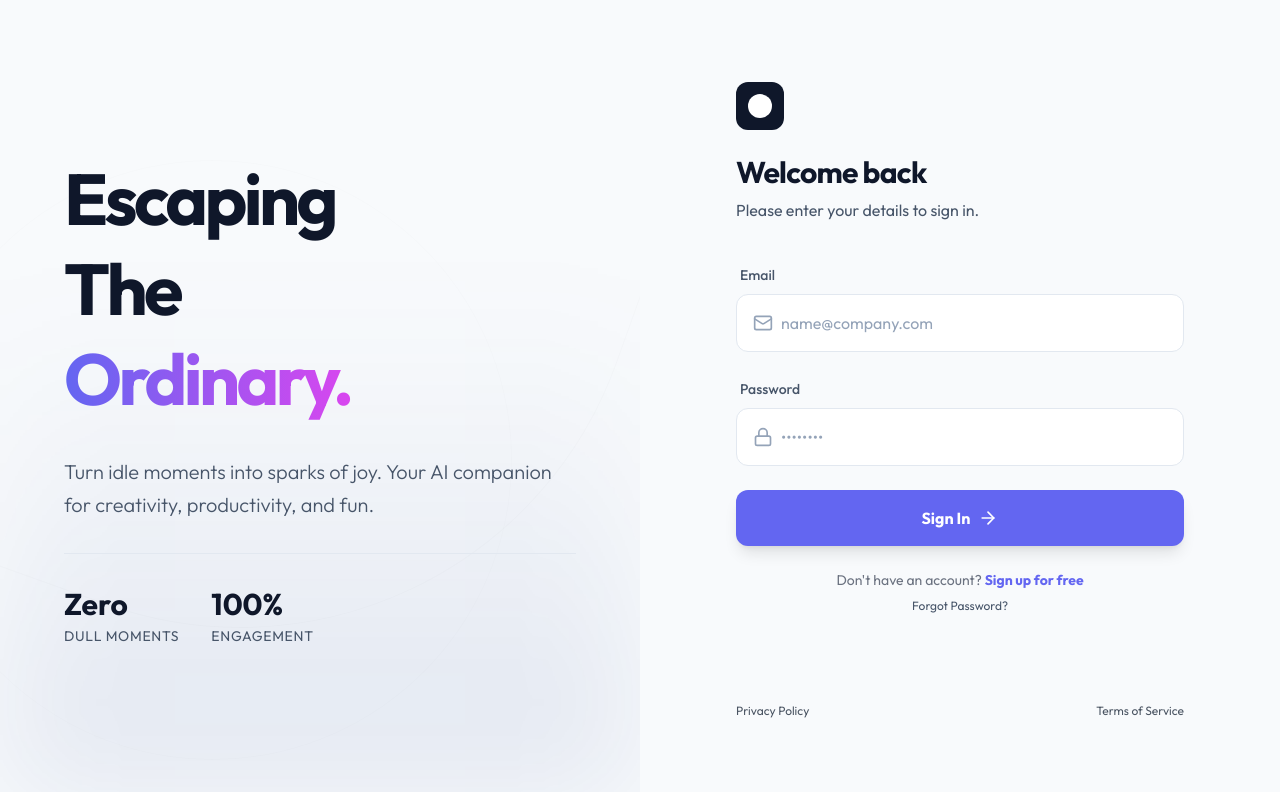
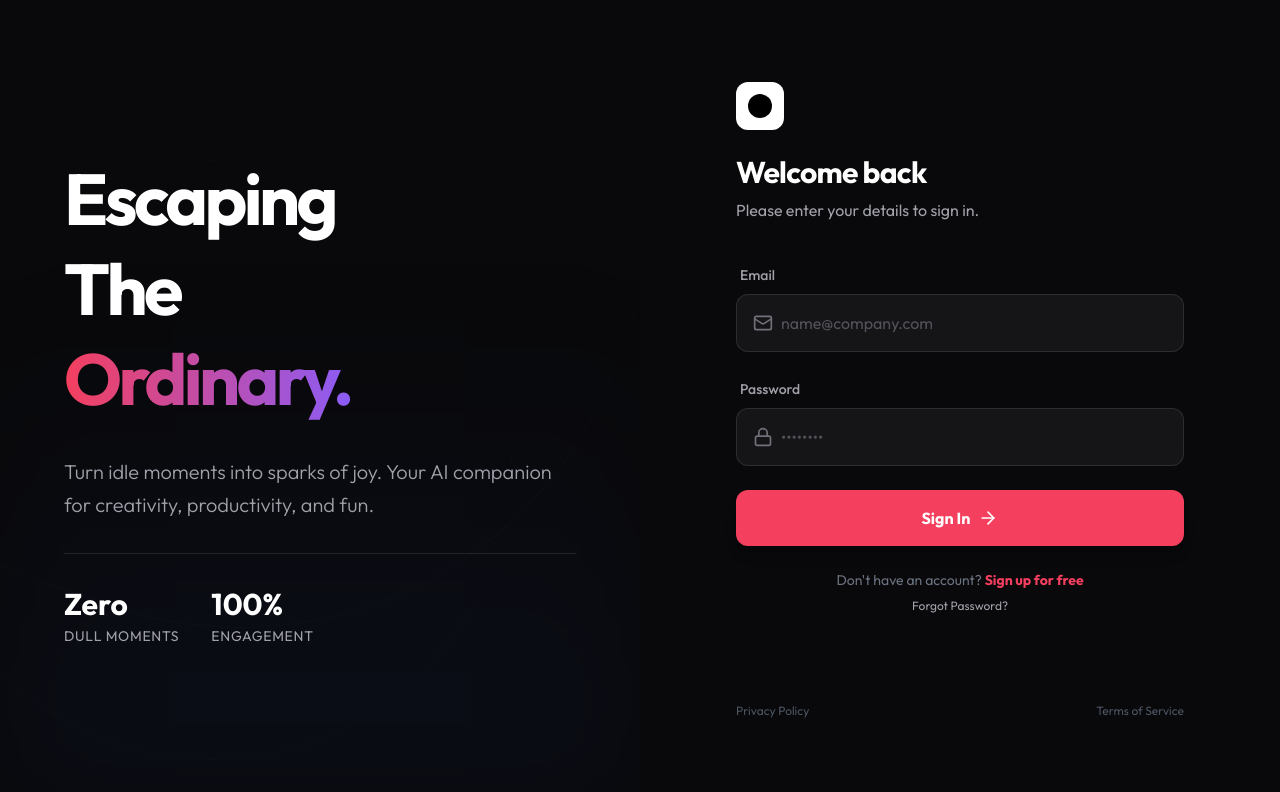
Before and after one commit to Joelrtharakan/AI-Powered-Boredom-Breaker-System-Using-Emotion-Detection-and-Personalized-Activity-Generation, a React app in the folder frontend/: page /login in a window 1280 px wide. Shown: the top 792 px of the page. Built offline with nearby package versions, Linux system fonts and the light colour scheme; the HTML template or start-up script is replaced by a standard one.

Commit message:
changed the frontend

```diff
--- a/frontend/src/index.css
+++ b/frontend/src/index.css
@@ -24,8 +24,8 @@
     z-index: -50;
     @apply bg-background;
     background-image:
-      linear-gradient(rgba(0, 0, 0, 0.05) 1px, transparent 1px),
-      linear-gradient(90deg, rgba(0, 0, 0, 0.05) 1px, transparent 1px);
+      linear-gradient(rgba(255, 255, 255, 0.03) 1px, transparent 1px),
+      linear-gradient(90deg, rgba(255, 255, 255, 0.03) 1px, transparent 1px);
     background-size: 50px 50px;
     pointer-events: none;
   }
@@ -34,12 +34,12 @@
 @layer components {
 
   .glass-nav {
-    @apply bg-white/70 backdrop-blur-md border-b border-slate-200/60 sticky top-0 z-50;
+    @apply bg-background/80 backdrop-blur-md border-b border-white/5 sticky top-0 z-50;
   }
 
   .glass-card {
-    /* Light glass card */
-    @apply bg-white/60 backdrop-blur-xl border border-white/60 rounded-3xl shadow-lg transition-all duration-300 hover:shadow-xl hover:bg-white/80 hover:-translate-y-1;
+    /* Dark glass card */
+    @apply bg-surface/50 backdrop-blur-xl border border-white/5 rounded-3xl shadow-lg transition-all duration-300 hover:shadow-neon hover:border-primary/40 hover:-translate-y-1;
   }
 
   .btn-primary {
@@ -48,7 +48,7 @@
 
   /* Neon Gradient Text */
   .gradient-text-anim {
-    background: linear-gradient(to right, #818cf8, #d946ef, #22d3ee);
+    background: linear-gradient(to right, #f43f5e, #8b5cf6, #06b6d4);
     -webkit-background-clip: text;
     background-clip: text;
     color: transparent;
@@ -62,16 +62,16 @@
 }
 
 ::-webkit-scrollbar-track {
-  background: #f1f5f9;
+  background: #09090b;
 }
 
 ::-webkit-scrollbar-thumb {
-  background: #cbd5e1;
+  background: #27272a;
   border-radius: 4px;
 }
 
 ::-webkit-scrollbar-thumb:hover {
-  background: #94a3b8;
+  background: #3f3f46;
 }
 
 /* Custom Animations */
--- a/frontend/src/pages/Login.jsx
+++ b/frontend/src/pages/Login.jsx
@@ -54,7 +54,7 @@ export default function Login() {
     };
 
     return (
-        <div className="flex min-h-screen bg-slate-50 text-txt-main overflow-x-hidden relative selection:bg-primary/20 flex-col lg:flex-row">
+        <div className="flex min-h-screen bg-background text-txt-main overflow-x-hidden relative selection:bg-primary/20 flex-col lg:flex-row">
             {/* Split Layout: Left Side (Visuals) */}
             <div className="hidden lg:flex w-full lg:w-1/2 relative items-center justify-center p-12 overflow-hidden min-h-[300px] lg:min-h-screen">
                 {/* Abstract animated shapes */}
@@ -62,12 +62,12 @@ export default function Login() {
                     <motion.div
                         animate={{ rotate: 360 }}
                         transition={{ duration: 100, repeat: Infinity, ease: "linear" }}
-                        className="absolute -top-[50%] -left-[50%] w-[1000px] h-[1000px] rounded-[40%] border border-slate-900/5 opacity-30"
+                        className="absolute -top-[50%] -left-[50%] w-[1000px] h-[1000px] rounded-[40%] border border-white/5 opacity-30"
                     />
                     <motion.div
                         animate={{ rotate: -360 }}
                         transition={{ duration: 150, repeat: Infinity, ease: "linear" }}
-                        className="absolute top-[20%] right-[20%] w-[600px] h-[600px] rounded-full border border-slate-900/5 opacity-20"
+                        className="absolute top-[20%] right-[20%] w-[600px] h-[600px] rounded-full border border-white/5 opacity-20"
                     />
                 </div>
 
@@ -77,7 +77,7 @@ export default function Login() {
                         initial={{ opacity: 0, y: 20 }}
                         animate={{ opacity: 1, y: 0 }}
                         transition={{ duration: 0.8, delay: 0.2 }}
-                        className="text-7xl font-bold tracking-tighter leading-tight text-slate-900"
+                        className="text-7xl font-bold tracking-tighter leading-tight text-white"
                     >
                         Escaping<br />
                         The<br />
@@ -97,14 +97,14 @@ export default function Login() {
                         initial={{ opacity: 0 }}
                         animate={{ opacity: 1 }}
                         transition={{ duration: 0.8, delay: 0.6 }}
-                        className="flex gap-8 pt-8 border-t border-slate-200"
+                        className="flex gap-8 pt-8 border-t border-white/10"
                     >
                         <div>
-                            <div className="text-3xl font-bold text-slate-900">Zero</div>
+                            <div className="text-3xl font-bold text-white">Zero</div>
                             <div className="text-sm text-txt-muted uppercase tracking-wider mt-1">Dull Moments</div>
                         </div>
                         <div>
-                            <div className="text-3xl font-bold text-slate-900">100%</div>
+                            <div className="text-3xl font-bold text-white">100%</div>
                             <div className="text-sm text-txt-muted uppercase tracking-wider mt-1">Engagement</div>
                         </div>
                     </motion.div>
@@ -126,10 +126,10 @@ export default function Login() {
                     className="w-full max-w-md space-y-10 relative z-10"
                 >
                     <div className="space-y-2">
-                        <div className="w-12 h-12 bg-slate-900 rounded-xl mb-6 flex items-center justify-center">
-                            <div className="w-6 h-6 bg-white rounded-full" />
+                        <div className="w-12 h-12 bg-white rounded-xl mb-6 flex items-center justify-center">
+                            <div className="w-6 h-6 bg-black rounded-full" />
                         </div>
-                        <h2 className="text-3xl font-bold tracking-tight text-slate-900">{isResetting ? "Reset Password" : "Welcome back"}</h2>
+                        <h2 className="text-3xl font-bold tracking-tight text-white">{isResetting ? "Reset Password" : "Welcome back"}</h2>
                         <p className="text-txt-muted">{isResetting ? "Enter your email and a new password." : "Please enter your details to sign in."}</p>
                     </div>
 
@@ -140,13 +140,13 @@ export default function Login() {
                             className="space-y-2"
                         >
                             <label className="text-sm font-medium text-txt-muted ml-1">Email</label>
-                            <div className={`relative transition-all duration-300 rounded-xl bg-white border ${focusedField === 'email' ? 'border-primary ring-1 ring-primary/20' : 'border-slate-200'}`}>
+                            <div className={`relative transition-all duration-300 rounded-xl bg-white/5 border ${focusedField === 'email' ? 'border-primary ring-1 ring-primary/20' : 'border-white/10'}`}>
                                 <div className="absolute inset-y-0 left-0 pl-4 flex items-center pointer-events-none">
-                                    <Mail className={`h-5 w-5 transition-colors ${focusedField === 'email' ? 'text-primary' : 'text-slate-400'}`} />
+                                    <Mail className={`h-5 w-5 transition-colors ${focusedField === 'email' ? 'text-primary' : 'text-zinc-500'}`} />
                                 </div>
                                 <input
                                     type="email"
-                                    className="block w-full pl-11 pr-4 py-4 bg-transparent text-slate-900 placeholder-slate-400 focus:outline-none rounded-xl"
+                                    className="block w-full pl-11 pr-4 py-4 bg-transparent text-white placeholder-zinc-600 focus:outline-none rounded-xl"
                                     placeholder="name@company.com"
                                     value={email}
                                     onChange={e => setEmail(e.target.value)}
@@ -163,13 +163,13 @@ export default function Login() {
                             className="space-y-2"
                         >
                             <label className="text-sm font-medium text-txt-muted ml-1">{isResetting ? "New Password" : "Password"}</label>
-                            <div className={`relative transition-all duration-300 rounded-xl bg-white border ${focusedField === 'password' ? 'border-primary ring-1 ring-primary/20' : 'border-slate-200'}`}>
+                            <div className={`relative transition-all duration-300 rounded-xl bg-white/5 border ${focusedField === 'password' ? 'border-primary ring-1 ring-primary/20' : 'border-white/10'}`}>
                                 <div className="absolute inset-y-0 left-0 pl-4 flex items-center pointer-events-none">
-                                    <Lock className={`h-5 w-5 transition-colors ${focusedField === 'password' ? 'text-primary' : 'text-slate-400'}`} />
+                                    <Lock className={`h-5 w-5 transition-colors ${focusedField === 'password' ? 'text-primary' : 'text-zinc-500'}`} />
                                 </div>
                                 <input
                                     type="password"
-                                    className="block w-full pl-11 pr-4 py-4 bg-transparent text-slate-900 placeholder-slate-400 focus:outline-none rounded-xl"
+                                    className="block w-full pl-11 pr-4 py-4 bg-transparent text-white placeholder-zinc-600 focus:outline-none rounded-xl"
                                     placeholder={isResetting ? "New secure password" : "••••••••"}
                                     value={password}
                                     onChange={e => setPassword(e.target.value)}
--- a/frontend/tailwind.config.js
+++ b/frontend/tailwind.config.js
@@ -7,25 +7,25 @@ export default {
     theme: {
         extend: {
             colors: {
-                // Theme: "Morning Mist" - Light, Airy, Premium
-                background: '#f8fafc', // Slate 50
-                surface: '#ffffff',    // White
+                // Theme: "Obsidian Pro" - Dark, Clean, Rose Accents
+                background: '#09090b', // Zinc 950
+                surface: '#18181b',    // Zinc 900
                 primary: {
-                    DEFAULT: '#6366f1', // Indigo 500
-                    dark: '#4f46e5',    // Indigo 600
-                    light: '#818cf8',   // Indigo 400
+                    DEFAULT: '#f43f5e', // Rose 500
+                    dark: '#e11d48',    // Rose 600
+                    light: '#fb7185',   // Rose 400
                 },
                 secondary: {
-                    DEFAULT: '#d946ef', // Fuchsia 500
+                    DEFAULT: '#8b5cf6', // Violet 500
                 },
                 accent: {
                     DEFAULT: '#06b6d4', // Cyan 500
                 },
                 // Text
                 txt: {
-                    main: '#0f172a',     // Slate 900
-                    muted: '#475569',    // Slate 600
-                    dim: '#94a3b8',      // Slate 400
+                    main: '#fafafa',     // Zinc 50
+                    muted: '#a1a1aa',    // Zinc 400
+                    dim: '#52525b',      // Zinc 600
                 }
             },
             fontFamily: {
```
Also changed, not shown: frontend/src/components/Layout.jsx (+7 -7 lines), frontend/src/pages/Dashboard.jsx (+14 -14 lines), frontend/src/pages/Landing.jsx (+4 -4 lines), 2 other files (tests, documents, lock files or other folders).
